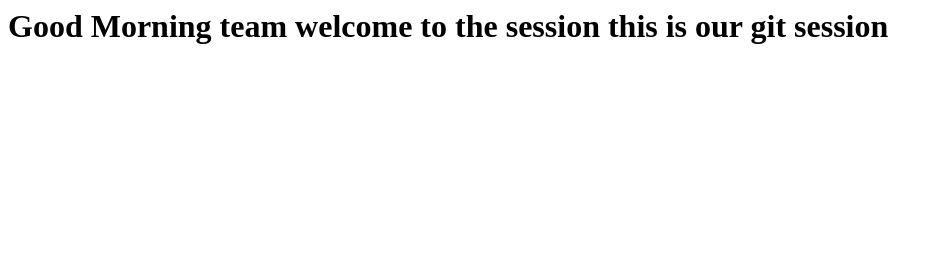
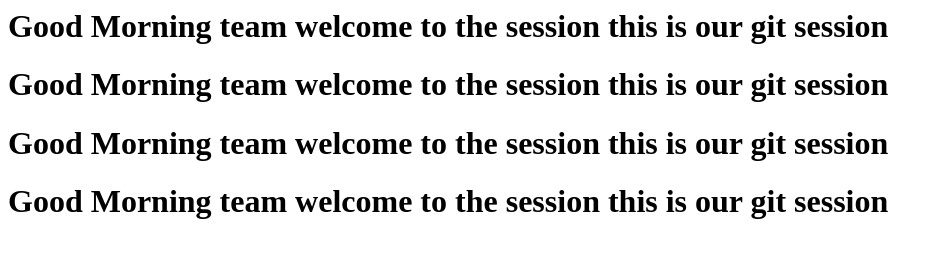
Before and after one commit to Koramouni/Medical-project, a plain HTML site: page index.html in a window 1280 px wide. Shown: the whole page, without its empty margins (0-942 px from the left). Drawn offline with Linux system fonts and the light colour scheme.

Commit message:
Update index.html
there is a bug i cleared it

```diff
--- a/index.html
+++ b/index.html
@@ -2,3 +2,13 @@
 	Good Morning team welcome to the session
 	   this is our git session
 </h1>
+<h1>
+	Good Morning team welcome to the session
+	   this is our git session
+</h1><h1>
+	Good Morning team welcome to the session
+	   this is our git session
+</h1><h1>
+	Good Morning team welcome to the session
+	   this is our git session
+</h1>
```
